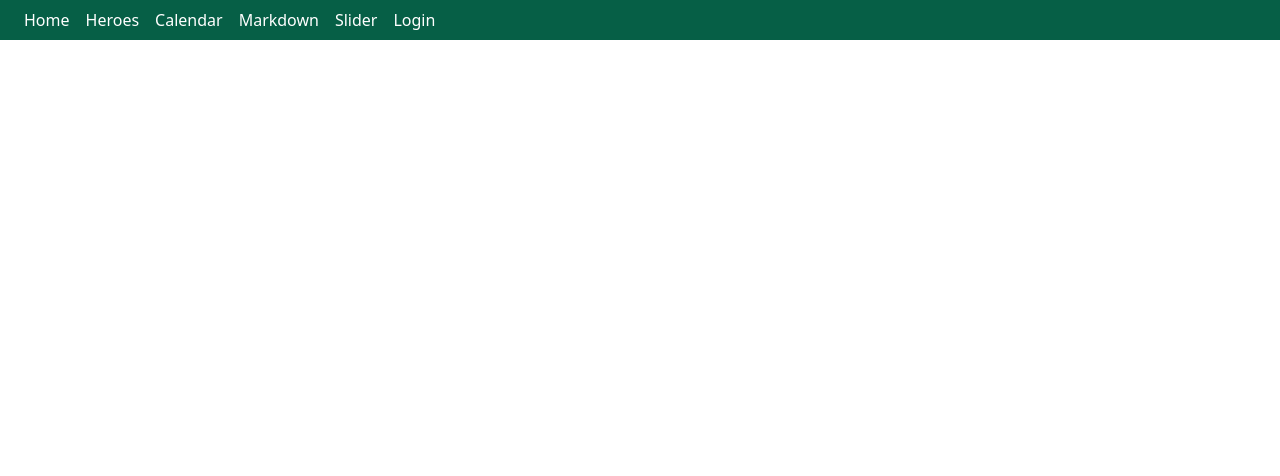
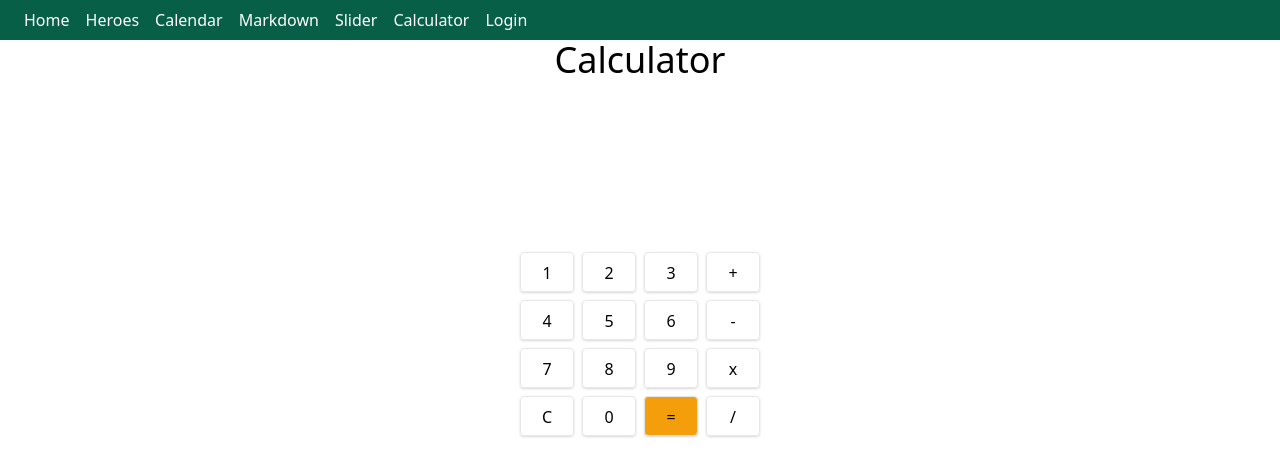
Before and after one commit to k40L1n/vue-full, a Vue app: page /calculator in a window 1280 px wide. Shown: the top 476 px of the page. Built offline with nearby package versions, Linux system fonts and the light colour scheme; no server answers.

Commit message:
added calcualator

```diff
--- a/router.js
+++ b/router.js
@@ -5,6 +5,7 @@
 import Calendar from "./src/pages/Calendar";
 import Markdown from "./src/pages/Markdown";
 import Slider from "./src/pages/Slider";
+import Calculator from "./src/pages/Calculator";
 
 const routes = [
   { path: "/", component: Home },
@@ -12,6 +13,7 @@
   { path: "/calendar", component: Calendar },
   { path: "/markdown", component: Markdown },
   { path: "/slider", component: Slider },
+  { path: "/calculator", component: Calculator },
 ];
 
 const router = createRouter({
--- a/src/components/AppHeader.vue
+++ b/src/components/AppHeader.vue
@@ -27,6 +27,7 @@
         { title: "Calendar", to: "/calendar" },
         { title: "Markdown", to: "/markdown" },
         { title: "Slider", to: "/slider" },
+        { title: "Calculator", to: "/calculator" },
       ],
     };
   },
--- /dev/null
+++ b/src/pages/Calculator.vue
@@ -0,0 +1,91 @@
+<template>
+    <section class="flex w-full">
+    <div class="m-auto">
+        <h1 class="text-4xl text-center"> Calculator</h1>
+        <p class="text-3xl h-20 text-right my-4 overflow-x-scroll w-full" style="direction:rtl;">{{ currentNum }}</p>
+        <div class="h-10">
+            <small v-if="selectedOperation">{{ prevNum }} {{ selectedOperation}} {{ currentNum }}</small>
+        </div>
+        <div class="my-5 w-60 grid grid-cols-4 gap-2">
+            <button @click="pressed('1')" class="p-2 w-full h-10 border rounded shadow">1</button>
+            <button @click="pressed('2')" class="p-2 w-full h-10 border rounded shadow">2</button>
+            <button @click="pressed('3')" class="p-2 w-full h-10 border rounded shadow">3</button>
+            <button @click="pressed('+')" class="p-2 w-full h-10 border rounded shadow">+</button>
+            <button @click="pressed('4')" class="p-2 w-full h-10 border rounded shadow">4</button>
+            <button @click="pressed('5')" class="p-2 w-full h-10 border rounded shadow">5</button>
+            <button @click="pressed('6')" class="p-2 w-full h-10 border rounded shadow">6</button>
+            <button @click="pressed('-')" class="p-2 w-full h-10 border rounded shadow">-</button>
+            <button @click="pressed('7')" class="p-2 w-full h-10 border rounded shadow">7</button>
+            <button @click="pressed('8')" class="p-2 w-full h-10 border rounded shadow">8</button>
+            <button @click="pressed('9')" class="p-2 w-full h-10 border rounded shadow">9</button>
+            <button @click="pressed('*')" class="p-2 w-full h-10 border rounded shadow">x</button>
+            <button @click="pressed('c')" class="p-2 w-full h-10 border rounded shadow">C</button>
+            <button @click="pressed('0')" class="p-2 w-full h-10 border rounded shadow">0</button>
+            <button @click="pressed('=')" class="p-2 w-full h-10 border rounded shadow bg-yellow-500">=</button>
+            <button @click="pressed('/')" class="p-2 w-full h-10 border rounded shadow">/ </button>
+        </div>
+    </div>
+    </section>
+</template>
+<script>
+import  {onMounted, ref}  from "vue";
+export default {
+    setup(){
+        const operations = ['+', '-', '*', '/'];
+        const numbers = ['1','2','3','4','5','6','7','8','9','0'];
+        const currentNum = ref('');
+        const prevNum = ref('');
+        const selectedOperation  = ref('');
+
+        function pressed(value){
+            if(value === '=' || value === 'Enter') calculate();
+            else if(value === 'c' || value === 'Backspace' || value === 'Escape' ) clear();
+            else if(operations.includes(value)) applyOperation(value );
+            else if(numbers.includes(value)) appendNumber(value);
+        }
+        function appendNumber(value){
+             currentNum.value = currentNum.value + value;
+        }
+        function applyOperation(value){
+            calculate();
+            prevNum.value = currentNum.value;
+            currentNum.value = '';
+            selectedOperation.value  = value;
+         }
+         function calculate(){
+             if (selectedOperation.value === '*') multiply();
+             if (selectedOperation.value === '/') divide();
+             if (selectedOperation.value === '-') subtract();
+             if (selectedOperation.value === '+') sum();
+
+             prevNum.value = '';
+             selectedOperation.value = '';
+         }
+
+         function multiply(){
+             currentNum.value = prevNum.value * currentNum.value;
+         }
+           function divide(){
+             currentNum.value = prevNum.value / currentNum.value;
+         }
+           function subtract(){
+             currentNum.value = prevNum.value - currentNum.value;
+         }
+           function sum(){
+             currentNum.value = +prevNum.value + +currentNum.value;
+         }
+
+         function clear(){
+             currentNum.value = '';
+             prevNum.value = '';
+             selectedOperation.value = '';
+         }
+        onMounted(() => {
+            window.addEventListener('keydown', (e)=>{
+               pressed(e.key)
+            })
+        })
+        return { currentNum, pressed, selectedOperation, prevNum };
+    }
+}
+</script>
--- a/src/pages/Heroes.vue
+++ b/src/pages/Heroes.vue
@@ -1,6 +1,6 @@
 <template>
   <div class="shadow max-w-sm rounded-md ml-5">
-    <h1 class="text-3xl">Heroes</h1>
+    <h1 class="text-3xl">Heroes - {{ heroesCount }} </h1>
     <ul class="">
       <li class="flex" v-for="(hero, key) in heroes" :key="key">
         {{ hero.name }}
@@ -27,7 +27,7 @@
 </template>
 
 <script>
-import { onMounted, ref } from "vue";
+import { computed, onMounted, ref } from "vue";
 export default {
   setup() {
     const newHeroRef = ref("");
@@ -41,6 +41,11 @@
     onMounted(() => {
       newHeroRef.value.focus();
     });
+
+    const heroesCount = computed({
+      get: () => heroes.value.length
+    });
+
     function remove(index) {
       heroes.value = heroes.value.filter((hero, i) => i !== index);
     }
@@ -52,7 +57,7 @@
       }
     }
 
-    return { heroes, hero, remove, addHero, newHeroRef };
+    return { heroes, hero, remove, addHero, newHeroRef ,heroesCount};
   },
 };
 </script>
```
